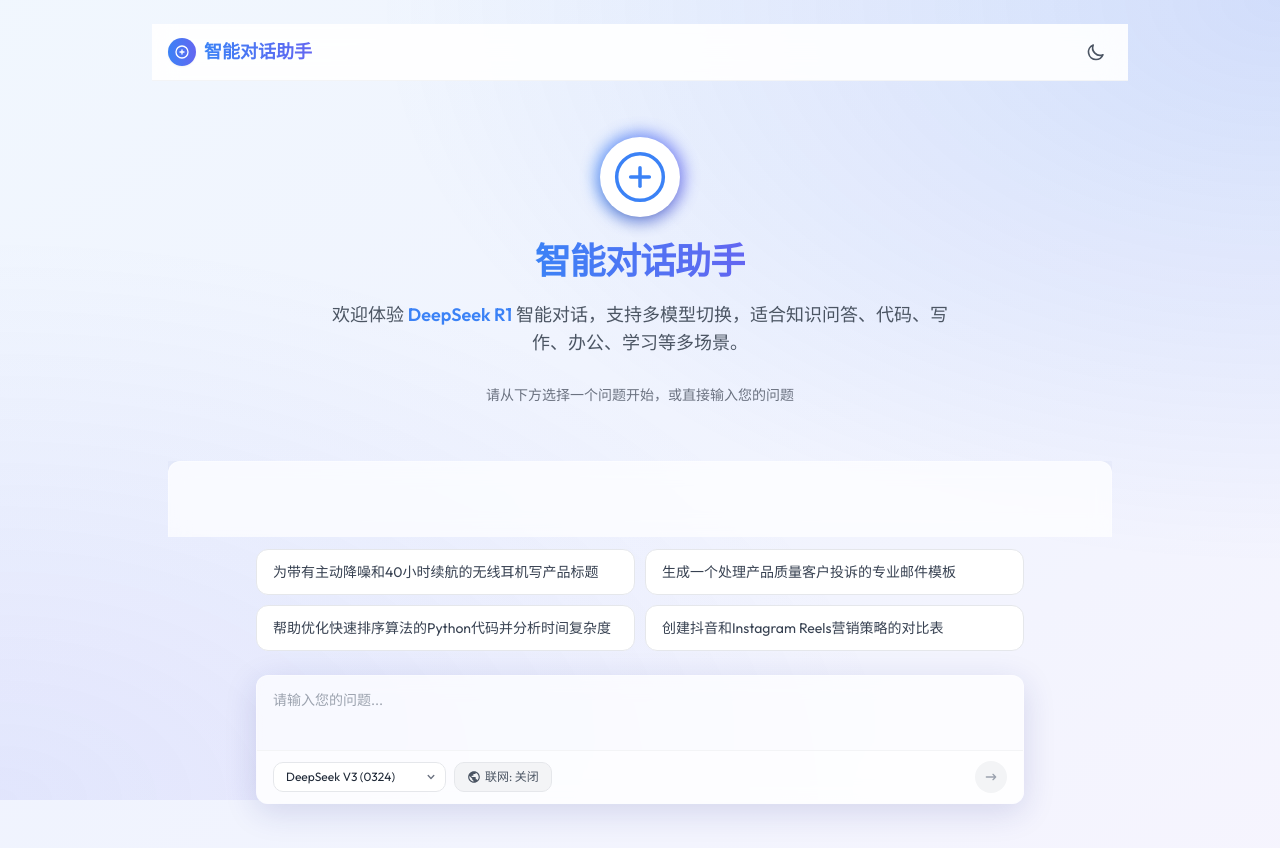
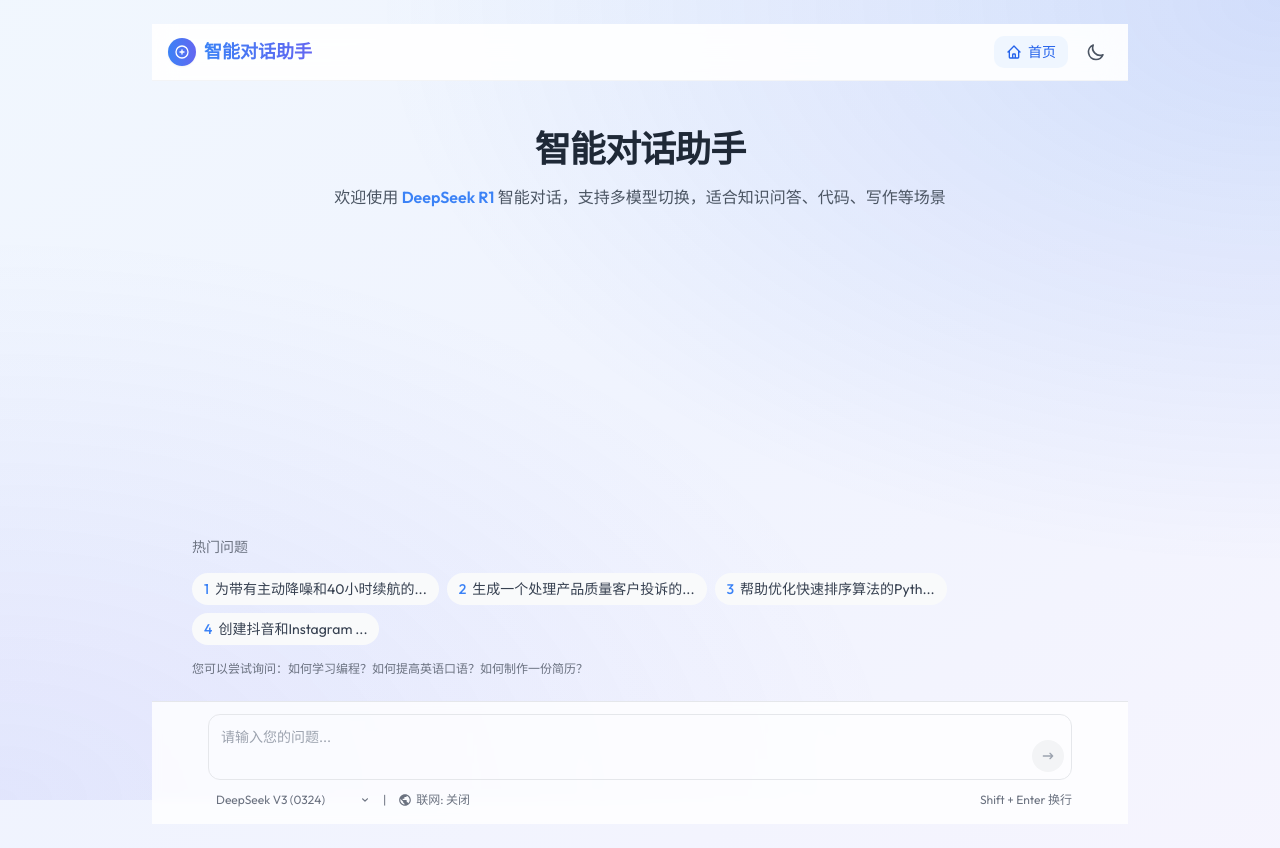
Before and after one commit to Stuart-0728/deepseek-r1-edge, a Next.js app: page / in a window 1280 px wide. Built offline with nearby package versions, Linux system fonts and the light colour scheme.

Commit message:
根据要求调整UI设计：1.导航栏放在顶部与浏览器同宽，添加首页按钮；2.移除对话框卡片设计；3.优化动画和欢迎提示，添加热搜风格的提示建议

```diff
--- a/app/page.tsx
+++ b/app/page.tsx
@@ -428,9 +428,9 @@ export default function Home() {
   return (
     isClient && (
       <div className="flex flex-col h-screen">
-        {/* 顶部栏 */}
-        <header className="sticky top-0 z-40 backdrop-blur-md bg-white/90 dark:bg-gray-900/90 border-b border-gray-100 dark:border-gray-800">
-          <div className="container flex items-center justify-between h-14 px-4 mx-auto">
+        {/* 顶部导航栏 - 与浏览器同宽 */}
+        <header className="sticky top-0 z-40 w-full backdrop-blur-md bg-white/90 dark:bg-gray-900/90 border-b border-gray-100 dark:border-gray-800">
+          <div className="flex items-center justify-between h-14 px-4 w-full">
             <div className="flex items-center space-x-2">
               <div className="flex items-center">
                 <div className="w-7 h-7 bg-gradient-to-r from-blue-500 to-indigo-500 rounded-full flex items-center justify-center mr-2 shadow-sm">
@@ -442,6 +442,19 @@ export default function Home() {
                 <h1 className="text-lg font-bold text-gradient from-blue-500 to-indigo-500 dark:from-blue-400 dark:to-indigo-400">智能对话助手</h1>
               </div>
             </div>
+
+            <div className="flex items-center space-x-3">
+              <a
+                href="https://cqaibase.cn"
+                target="_blank"
+                rel="noopener noreferrer"
+                className="flex items-center px-3 py-1.5 text-sm font-medium rounded-md bg-blue-50 text-blue-600 dark:bg-blue-900/30 dark:text-blue-400 hover:bg-blue-100 dark:hover:bg-blue-900/50 transition-colors"
+              >
+                <svg className="w-4 h-4 mr-1.5" fill="none" stroke="currentColor" viewBox="0 0 24 24">
+                  <path strokeLinecap="round" strokeLinejoin="round" strokeWidth="2" d="M3 12l2-2m0 0l7-7 7 7M5 10v10a1 1 0 001 1h3m10-11l2 2m-2-2v10a1 1 0 01-1 1h-3m-6 0a1 1 0 001-1v-4a1 1 0 011-1h2a1 1 0 011 1v4a1 1 0 001 1m-6 0h6" />
+                </svg>
+                首页
+              </a>
 
               <button
                 onClick={() => setIsDarkMode(!isDarkMode)}
@@ -459,22 +472,23 @@ export default function Home() {
                 )}
               </button>
             </div>
+          </div>
         </header>
 
         <main className="flex-1 overflow-hidden">
-          <div className="container h-full mx-auto px-4">
+          <div className="h-full w-full px-4">
             <WelcomeMessage show={showKeywords} t={t} />
 
-            <div className="h-[calc(100vh-13rem)] md:h-[calc(100vh-14rem)] overflow-hidden">
+            <div className="h-[calc(100vh-13rem)] md:h-[calc(100vh-14rem)] overflow-hidden max-w-4xl mx-auto">
               <motion.div
-                initial={{ opacity: 0, y: 15 }}
-                animate={{ opacity: 1, y: 0 }}
-                transition={{ duration: 0.4 }}
-                className="h-full glass rounded-xl overflow-hidden shadow-sm"
+                initial={{ opacity: 0 }}
+                animate={{ opacity: 1 }}
+                transition={{ duration: 0.3 }}
+                className="h-full w-full"
               >
                 <div
                   ref={messageRef}
-                  className="h-full px-4 py-5 overflow-y-auto md:px-6 scrollbar-hidden"
+                  className="h-full px-2 py-4 overflow-y-auto scrollbar-hidden"
                 >
                   <MessageList messages={messages} isSearching={isSearching} t={t} />
                 </div>
@@ -484,21 +498,34 @@ export default function Home() {
         </main>
 
         {showKeywords && (
-          <div className="container mx-auto px-4 mt-3">
-            <div className="max-w-3xl mx-auto mb-4">
-              <div className="grid grid-cols-1 gap-2.5 sm:grid-cols-2">
+          <div className="w-full px-4 mt-2">
+            <div className="max-w-4xl mx-auto mb-4">
+              <div className="flex flex-col space-y-4">
+                <h3 className="text-sm font-medium text-gray-500 dark:text-gray-400">热门问题</h3>
+                <div className="flex flex-wrap gap-2">
                   {getDisplayButtons().map((button, index) => (
                     <motion.button
                       key={button.text}
-                    initial={{ opacity: 0, y: 10 }}
-                    animate={{ opacity: 1, y: 0 }}
-                    transition={{ duration: 0.3, delay: index * 0.05 }}
+                      initial={{ opacity: 0 }}
+                      animate={{ opacity: 1 }}
+                      transition={{ duration: 0.3, delay: index * 0.1 }}
                       onClick={() => handleKeywordClick(button.query)}
-                    className="px-4 py-3 text-sm text-left text-gray-700 dark:text-gray-200 transition-all duration-200 bg-white dark:bg-gray-800 border border-gray-200 dark:border-gray-700 rounded-lg hover:shadow hover:border-blue-300 dark:hover:border-blue-700 hover:bg-blue-50/50 dark:hover:bg-blue-900/20"
+                      className="px-3 py-1.5 text-sm text-gray-700 dark:text-gray-200 transition-all duration-200 bg-gray-50 dark:bg-gray-800/60 hover:bg-blue-50 dark:hover:bg-blue-900/20 rounded-full"
                     >
-                    {button.text}
+                      <span className="mr-1.5 font-medium text-blue-500">{index + 1}</span>
+                      {button.text.length > 15 ? button.text.substring(0, 15) + '...' : button.text}
                     </motion.button>
                   ))}
+                </div>
+
+                <motion.div
+                  initial={{ opacity: 0 }}
+                  animate={{ opacity: 1 }}
+                  transition={{ duration: 0.3, delay: 0.5 }}
+                  className="text-xs text-gray-500 dark:text-gray-400"
+                >
+                  您可以尝试询问：如何学习编程？如何提高英语口语？如何制作一份简历？
+                </motion.div>
               </div>
             </div>
           </div>
@@ -515,21 +542,17 @@ export default function Home() {
         </div>
 
         {/* 输入区域 */}
-        <div className="container mx-auto px-4 pb-5">
-          <form onSubmit={handleSubmit} className="max-w-3xl mx-auto">
-            <motion.div
-              initial={{ opacity: 0, y: 15 }}
-              animate={{ opacity: 1, y: 0 }}
-              transition={{ duration: 0.4 }}
-              className="glass rounded-xl overflow-hidden shadow-sm"
-            >
+        <div className="w-full border-t border-gray-200 dark:border-gray-800 bg-white/80 dark:bg-gray-900/80 backdrop-blur-sm">
+          <form onSubmit={handleSubmit} className="max-w-4xl mx-auto px-4 py-3">
+            <div className="flex flex-col">
+              <div className="relative flex items-end">
                 <textarea
                   ref={textareaRef}
                   value={userInput}
                   onChange={handleTextareaChange}
                   placeholder={t('Type a message...')}
                   disabled={isLoading}
-                className={`w-full bg-transparent text-gray-800 dark:text-gray-100 px-4 py-3.5 focus:outline-none focus:ring-0 resize-none min-h-[56px] max-h-[200px] placeholder:text-gray-400 dark:placeholder:text-gray-500 border-none text-sm ${
+                  className={`w-full bg-transparent text-gray-800 dark:text-gray-100 pr-12 pl-3 py-3 focus:outline-none resize-none min-h-[48px] max-h-[200px] placeholder:text-gray-400 dark:placeholder:text-gray-500 border border-gray-200 dark:border-gray-700 rounded-lg text-sm ${
                     isLoading ? 'cursor-not-allowed opacity-50' : ''
                   }`}
                   onCompositionStart={(e) => {
@@ -547,46 +570,6 @@ export default function Home() {
                     }
                   }}
                 />
-              <div className="flex flex-wrap items-center justify-between gap-2 px-4 py-2.5 border-t border-gray-100 dark:border-gray-800 bg-white/50 dark:bg-gray-800/50">
-                <div className="flex flex-wrap items-center gap-2">
-                  <div className="relative">
-                    <select
-                      value={selectedModel}
-                      onChange={(e) => setSelectedModel(e.target.value)}
-                      className="pl-3 pr-7 py-1.5 text-xs bg-white dark:bg-gray-800 border border-gray-200 dark:border-gray-700 rounded-md focus:outline-none focus:ring-1 focus:ring-blue-500/50 min-w-[170px] appearance-none w-full cursor-pointer"
-                      disabled={isLoading}
-                    >
-                      {MODEL_OPTIONS.map((model) => (
-                        <option key={model.id} value={model.id}>
-                          {t(model.name)}
-                        </option>
-                      ))}
-                    </select>
-                    <div className="absolute inset-y-0 right-0 flex items-center pr-2 pointer-events-none">
-                      <svg className="w-3.5 h-3.5 text-gray-500 dark:text-gray-400" fill="currentColor" viewBox="0 0 20 20">
-                        <path fillRule="evenodd" d="M5.293 7.293a1 1 0 011.414 0L10 10.586l3.293-3.293a1 1 0 111.414 1.414l-4 4a1 1 0 01-1.414 0l-4-4a1 1 0 010-1.414z" clipRule="evenodd" />
-                      </svg>
-                    </div>
-                  </div>
-                  <button
-                    type="button"
-                    onClick={() => setUseNetwork(!useNetwork)}
-                    className={`flex items-center px-3 py-1.5 rounded-md text-xs transition-all ${
-                      useNetwork
-                        ? 'bg-gradient-to-r from-blue-500/10 to-indigo-500/10 text-blue-600 dark:text-blue-400 border border-blue-200 dark:border-blue-800'
-                        : 'bg-gray-100 dark:bg-gray-800 text-gray-600 dark:text-gray-300 border border-gray-200 dark:border-gray-700'
-                    }`}
-                  >
-                    <svg
-                      className="w-3.5 h-3.5 mr-1"
-                      fill="currentColor"
-                      viewBox="0 0 24 24"
-                    >
-                      <path d="M12 2C6.48 2 2 6.48 2 12s4.48 10 10 10 10-4.48 10-10S17.52 2 12 2zm-1 17.93c-3.95-.49-7-3.85-7-7.93 0-.62.08-1.21.21-1.79L9 15v1c0 1.1.9 2 2 2v1.93zm6.9-2.54c-.26-.81-1-1.39-1.9-1.39h-1v-3c0-.55-.45-1-1-1H8v-2h2c.55 0 1-.45 1-1V7h2c1.1 0 2-.9 2-2v-.41c2.93 1.19 5 4.06 5 7.41 0 2.08-.8 3.97-2.1 5.39z" />
-                    </svg>
-                    {useNetwork ? t('Network: On') : t('Network: Off')}
-                  </button>
-                </div>
                 <button
                   type={isStreaming ? 'button' : 'submit'}
                   onClick={isStreaming ? handleStopResponse : undefined}
@@ -594,13 +577,13 @@ export default function Home() {
                     (isLoading && !isStreaming) ||
                     (!userInput.trim() && !isStreaming)
                   }
-                  className={`flex items-center justify-center w-8 h-8 rounded-full transition-all duration-200 ${
+                  className={`absolute right-2 bottom-2 flex items-center justify-center w-8 h-8 rounded-full transition-all duration-200 ${
                     (isLoading && !isStreaming) ||
                     (!userInput.trim() && !isStreaming)
                       ? 'bg-gray-100 dark:bg-gray-800 text-gray-400 dark:text-gray-600 cursor-not-allowed'
                       : isStreaming
-                      ? 'bg-gradient-to-r from-red-500 to-pink-500 text-white shadow hover:shadow-red-500/20 active:scale-95'
-                      : 'bg-gradient-to-r from-blue-500 to-indigo-500 text-white shadow hover:shadow-blue-500/20 active:scale-95'
+                      ? 'bg-red-500 text-white hover:bg-red-600 active:scale-95'
+                      : 'bg-blue-500 text-white hover:bg-blue-600 active:scale-95'
                   }`}
                 >
                   {isStreaming ? (
@@ -632,7 +615,49 @@ export default function Home() {
                   )}
                 </button>
               </div>
-            </motion.div>
+
+              <div className="flex flex-wrap items-center justify-between mt-2 text-xs text-gray-500 dark:text-gray-400">
+                <div className="flex items-center gap-2">
+                  <div className="relative">
+                    <select
+                      value={selectedModel}
+                      onChange={(e) => setSelectedModel(e.target.value)}
+                      className="pl-2 pr-6 py-1 bg-transparent border-none focus:outline-none appearance-none cursor-pointer"
+                      disabled={isLoading}
+                    >
+                      {MODEL_OPTIONS.map((model) => (
+                        <option key={model.id} value={model.id}>
+                          {t(model.name)}
+                        </option>
+                      ))}
+                    </select>
+                    <div className="absolute inset-y-0 right-0 flex items-center pointer-events-none">
+                      <svg className="w-3 h-3" fill="currentColor" viewBox="0 0 20 20">
+                        <path fillRule="evenodd" d="M5.293 7.293a1 1 0 011.414 0L10 10.586l3.293-3.293a1 1 0 111.414 1.414l-4 4a1 1 0 01-1.414 0l-4-4a1 1 0 010-1.414z" clipRule="evenodd" />
+                      </svg>
+                    </div>
+                  </div>
+                  <span className="mx-1">|</span>
+                  <button
+                    type="button"
+                    onClick={() => setUseNetwork(!useNetwork)}
+                    className="flex items-center hover:text-blue-500 dark:hover:text-blue-400 transition-colors"
+                  >
+                    <svg
+                      className="w-3.5 h-3.5 mr-1"
+                      fill="currentColor"
+                      viewBox="0 0 24 24"
+                    >
+                      <path d="M12 2C6.48 2 2 6.48 2 12s4.48 10 10 10 10-4.48 10-10S17.52 2 12 2zm-1 17.93c-3.95-.49-7-3.85-7-7.93 0-.62.08-1.21.21-1.79L9 15v1c0 1.1.9 2 2 2v1.93zm6.9-2.54c-.26-.81-1-1.39-1.9-1.39h-1v-3c0-.55-.45-1-1-1H8v-2h2c.55 0 1-.45 1-1V7h2c1.1 0 2-.9 2-2v-.41c2.93 1.19 5 4.06 5 7.41 0 2.08-.8 3.97-2.1 5.39z" />
+                    </svg>
+                    {useNetwork ? t('Network: On') : t('Network: Off')}
+                  </button>
+                </div>
+                <div className="text-xs">
+                  Shift + Enter 换行
+                </div>
+              </div>
+            </div>
           </form>
         </div>
       </div>
--- a/components/MessageList.tsx
+++ b/components/MessageList.tsx
@@ -41,9 +41,9 @@ export const MessageList = ({ messages, isSearching, t }: MessageListProps) => {
           <div
             className={`relative max-w-[85%] ${
               message.role === 'user'
-                ? 'bg-gradient-to-br from-blue-500 to-indigo-500 text-white'
-                : 'bg-white dark:bg-gray-800 border border-gray-100 dark:border-gray-700'
-            } px-4 py-3 rounded-lg shadow-sm`}
+                ? 'bg-blue-500 text-white'
+                : 'bg-gray-100 dark:bg-gray-800'
+            } px-4 py-3 rounded-lg`}
           >
             {message.role === 'user' && (
               <div className="whitespace-pre-wrap text-sm">{message.content}</div>
--- a/components/WelcomeMessage.tsx
+++ b/components/WelcomeMessage.tsx
@@ -15,15 +15,15 @@ export const WelcomeMessage = ({
     show: {
       opacity: 1,
       transition: {
-        staggerChildren: 0.15,
-        delayChildren: 0.2
+        staggerChildren: 0.1,
+        delayChildren: 0.1
       }
     }
   };
 
   const item = {
-    hidden: { opacity: 0, y: 15 },
-    show: { opacity: 1, y: 0, transition: { duration: 0.5 } }
+    hidden: { opacity: 0 },
+    show: { opacity: 1, transition: { duration: 0.4 } }
   };
 
   return (
@@ -31,58 +31,16 @@ export const WelcomeMessage = ({
       initial="hidden"
       animate="show"
       variants={container}
-      className="flex flex-col items-center justify-center py-10 md:py-14"
+      className="flex flex-col items-center justify-center py-8 md:py-12"
     >
-      <motion.div variants={item} className="relative mb-6">
-        <div className="absolute -inset-1 bg-gradient-to-r from-blue-500 to-indigo-500 rounded-full blur opacity-25 dark:opacity-40 animate-pulse-slow"></div>
-        <div className="relative bg-white dark:bg-gray-800 rounded-full p-3 shadow-lg">
-          <svg
-            className="w-10 h-10 md:w-14 md:h-14 text-blue-500 dark:text-blue-400"
-            viewBox="0 0 24 24"
-            fill="none"
-            xmlns="http://www.w3.org/2000/svg"
-          >
-            <path
-              d="M12 22C17.5228 22 22 17.5228 22 12C22 6.47715 17.5228 2 12 2C6.47715 2 2 6.47715 2 12C2 17.5228 6.47715 22 12 22Z"
-              stroke="currentColor"
-              strokeWidth="1.5"
-              strokeLinecap="round"
-              strokeLinejoin="round"
-            />
-            <path
-              d="M8 12H16"
-              stroke="currentColor"
-              strokeWidth="1.5"
-              strokeLinecap="round"
-              strokeLinejoin="round"
-            />
-            <path
-              d="M12 16V8"
-              stroke="currentColor"
-              strokeWidth="1.5"
-              strokeLinecap="round"
-              strokeLinejoin="round"
-            />
-          </svg>
-        </div>
-      </motion.div>
-
-      <motion.div variants={item} className="text-center max-w-2xl px-4 mx-auto space-y-5">
-        <h1 className="text-3xl md:text-4xl font-bold tracking-tight">
-          <span className="text-gradient from-blue-500 to-indigo-500 dark:from-blue-400 dark:to-indigo-400">
-            智能对话助手
-          </span>
+      <motion.div variants={item} className="text-center max-w-2xl px-4 mx-auto space-y-4">
+        <h1 className="text-3xl md:text-4xl font-bold tracking-tight text-gray-800 dark:text-gray-100">
+          智能对话助手
         </h1>
 
-        <p className="text-base md:text-lg text-gray-600 dark:text-gray-300 leading-relaxed">
-          欢迎体验 <span className="font-semibold text-blue-500 dark:text-blue-400">DeepSeek R1</span> 智能对话，支持多模型切换，适合知识问答、代码、写作、办公、学习等多场景。
+        <p className="text-base text-gray-600 dark:text-gray-300">
+          欢迎使用 <span className="font-semibold text-blue-500 dark:text-blue-400">DeepSeek R1</span> 智能对话，支持多模型切换，适合知识问答、代码、写作等场景
         </p>
-
-        <motion.div variants={item} className="pt-2">
-          <p className="text-sm text-gray-500 dark:text-gray-400">
-            请从下方选择一个问题开始，或直接输入您的问题
-          </p>
-        </motion.div>
       </motion.div>
     </motion.div>
   );
```
Lines whose indentation alone changed are shown as unchanged.
